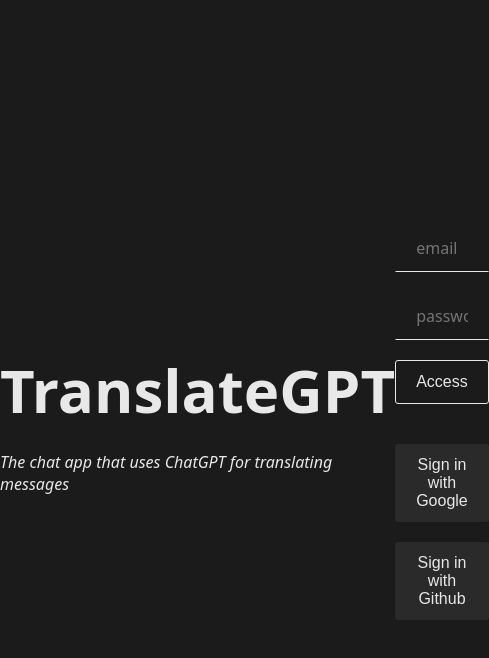
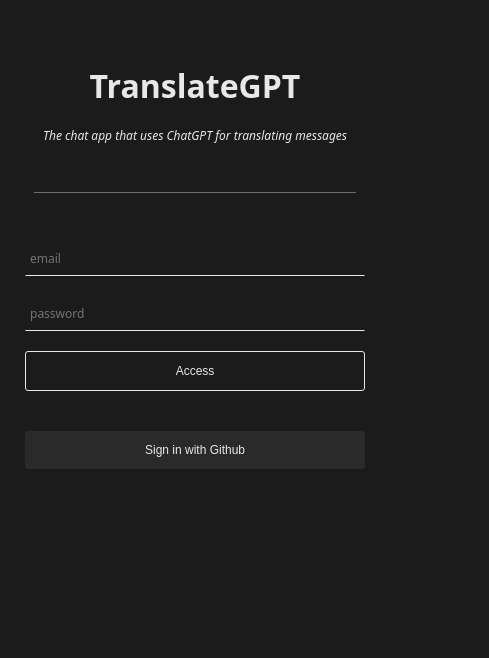
Before and after one commit to augusMessina/ChatApp, a Next.js app in the folder front/: page /login in a window 390 px wide. Shown: the top 658 px of the page, 489 px wide, since content can reach past the window. Built offline with nearby package versions, Linux system fonts and the light colour scheme.

Commit message:
responsive login

```diff
--- a/front/src/components/ChatMessages.tsx
+++ b/front/src/components/ChatMessages.tsx
@@ -146,6 +146,7 @@
 
   @media screen and (max-width: ${breakpoints.smallScreen}) {
     gap: 16px;
+    padding: 8px;
   }
 `;
 
--- a/front/src/pages/login.tsx
+++ b/front/src/pages/login.tsx
@@ -3,6 +3,7 @@
 import { signIn } from "next-auth/react";
 import { colors } from "@/utils/colors";
 import { validateEmail } from "@/utils/validateEmail";
+import { breakpoints } from "@/utils/breakpoints";
 
 const LogInPage: FC = () => {
   const [email, setEmail] = useState("");
@@ -56,7 +57,6 @@
           <LoginButton type="submit">Access</LoginButton>
         </FormContainer>
         <SocialLogin>
-          <SecondaryLoginButton>Sign in with Google</SecondaryLoginButton>
           <SecondaryLoginButton
             onClick={() => {
               signIn("github", {
@@ -81,6 +81,16 @@
   align-items: center;
   width: 100%;
   height: 100%;
+
+  @media screen and (max-width: ${breakpoints.smallScreen}) {
+    flex-direction: column;
+    justify-content: flex-start;
+    padding-top: 64px;
+    padding-right: 16px;
+    padding-left: 16px;
+    gap: 48px;
+    box-sizing: border-box;
+  }
 `;
 
 const TitleContainer = styled.div`
@@ -89,24 +99,42 @@
   align-items: flex-start;
   justify-content: center;
   gap: 20px;
+
+  @media screen and (max-width: ${breakpoints.smallScreen}) {
+    align-items: center;
+  }
 `;
 
 const Title = styled.h1`
   color: ${colors.mainWhite};
   font-size: 60px;
   margin: 0;
+
+  @media screen and (max-width: ${breakpoints.smallScreen}) {
+    font-size: 32px;
+  }
 `;
 
 const Subtitle = styled.p`
   color: ${colors.mainWhite};
   margin: 0;
   font-style: italic;
+
+  @media screen and (max-width: ${breakpoints.smallScreen}) {
+    font-size: 12px;
+    text-align: center;
+  }
 `;
 
 const Separator = styled.div`
   width: 1px;
   height: 400px;
   background: ${colors.darkText};
+
+  @media screen and (max-width: ${breakpoints.smallScreen}) {
+    width: 90%;
+    height: 1px;
+  }
 `;
 
 const LoginSection = styled.div`
@@ -158,6 +186,11 @@
     border-radius: 3px;
     letter-spacing: ${(props) => (props.wideOnContent ? "2px" : "normal")};
   }
+
+  @media screen and (max-width: ${breakpoints.smallScreen}) {
+    font-size: 12px;
+    padding: 8px 4px;
+  }
 `;
 
 const LoginButton = styled.button`
@@ -176,6 +209,10 @@
   :hover {
     background: ${colors.lightHoverGray};
   }
+
+  @media screen and (max-width: ${breakpoints.smallScreen}) {
+    font-size: 12px;
+  }
 `;
 
 const SecondaryLoginButton = styled.button`
@@ -193,9 +230,18 @@
   :hover {
     background: ${colors.darkHoverGray};
   }
+
+  @media screen and (max-width: ${breakpoints.smallScreen}) {
+    font-size: 12px;
+  }
 `;
 
 const Error = styled.p`
   color: ${colors.red};
   margin: 8px;
+  text-align: center;
+
+  @media screen and (max-width: ${breakpoints.smallScreen}) {
+    font-size: 12px;
+  }
 `;
--- a/front/src/styles/globals.css
+++ b/front/src/styles/globals.css
@@ -7,6 +7,10 @@
 
 input, button select, textarea {
   font-family: system-ui, -apple-system, BlinkMacSystemFont, 'Segoe UI', Roboto, Oxygen, Ubuntu, Cantarell, 'Open Sans', 'Helvetica Neue', sans-serif;
+}
+
+input:focus {
+  outline: none;
 }
 
 @keyframes slide-in{
```
Also changed, not shown: front/src/components/CustomSelect.tsx (+14 -0 lines), front/src/pages/userData.tsx (+55 -0 lines).
